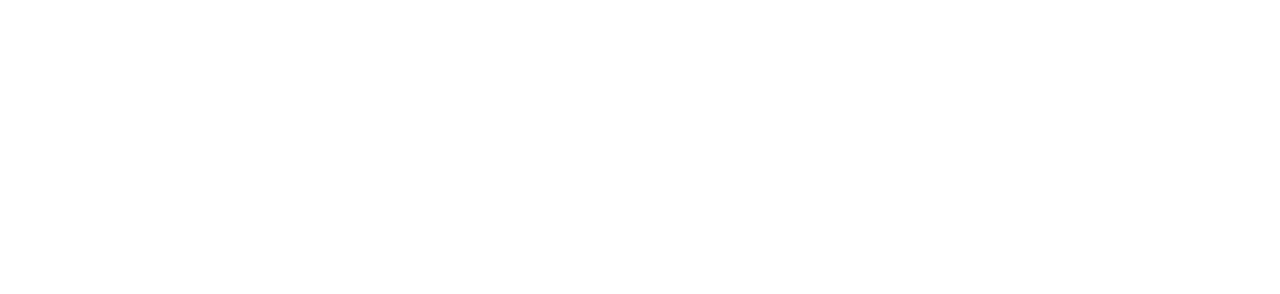
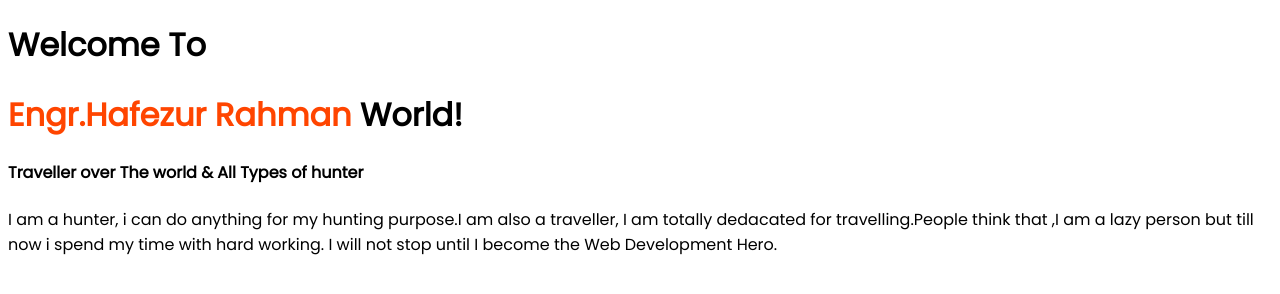
Before and after one commit to hafezur/developer-portfolio, a plain HTML site: page index.html in a window 1280 px wide. Drawn offline with Linux system fonts and the light colour scheme.

Commit message:
style added

```diff
--- a/index.html
+++ b/index.html
@@ -6,10 +6,21 @@
     <meta http-equiv="X-UA-Compatible" content="IE=edge">
     <meta name="viewport" content="width=device-width, initial-scale=1.0">
     <title>Engr.Hafezur Rahman portfolio</title>
+    <link rel="preconnect" href="https://fonts.googleapis.com">
+    <link rel="preconnect" href="https://fonts.gstatic.com" crossorigin>
+    <link href="https://fonts.googleapis.com/css2?family=Poppins&display=swap" rel="stylesheet">
     <link rel="stylesheet" href="style.css">
 </head>
 
 <body>
+    <h1>Welcome To</h1>
+    <h1><span class="color">Engr.Hafezur Rahman</span> World!</h1>
+    <h4>Traveller over The world & All Types of hunter</h4>
+    <p>I am a hunter, i can do anything for my hunting purpose.I am also a traveller, I am totally dedacated for
+        travelling.People think that ,I am a lazy person but till now i spend my time with hard working. I will not stop
+        until I become the Web Development Hero.
+    </p>
+
 
 </body>
 
--- a/style.css
+++ b/style.css
@@ -0,0 +1,7 @@
+body {
+    font-family: 'Poppins', sans-serif;
+}
+
+.color {
+    color: orangered;
+}
```
Also changed, not shown: images/122567900_1062370810850344_7946278050024937071_n-removebg-preview.png (added), images/Hafiz-picture.png (added), images/dream-bg.png (added), images/exp-bg.png (added), images/jhankar.png (added), images/jhankar2.png (added), images/multicolor-designify.png (added), images/my-bg (1).png (added), images/my-bg.png (added), images/top-banner.png (added), 7 other files.
